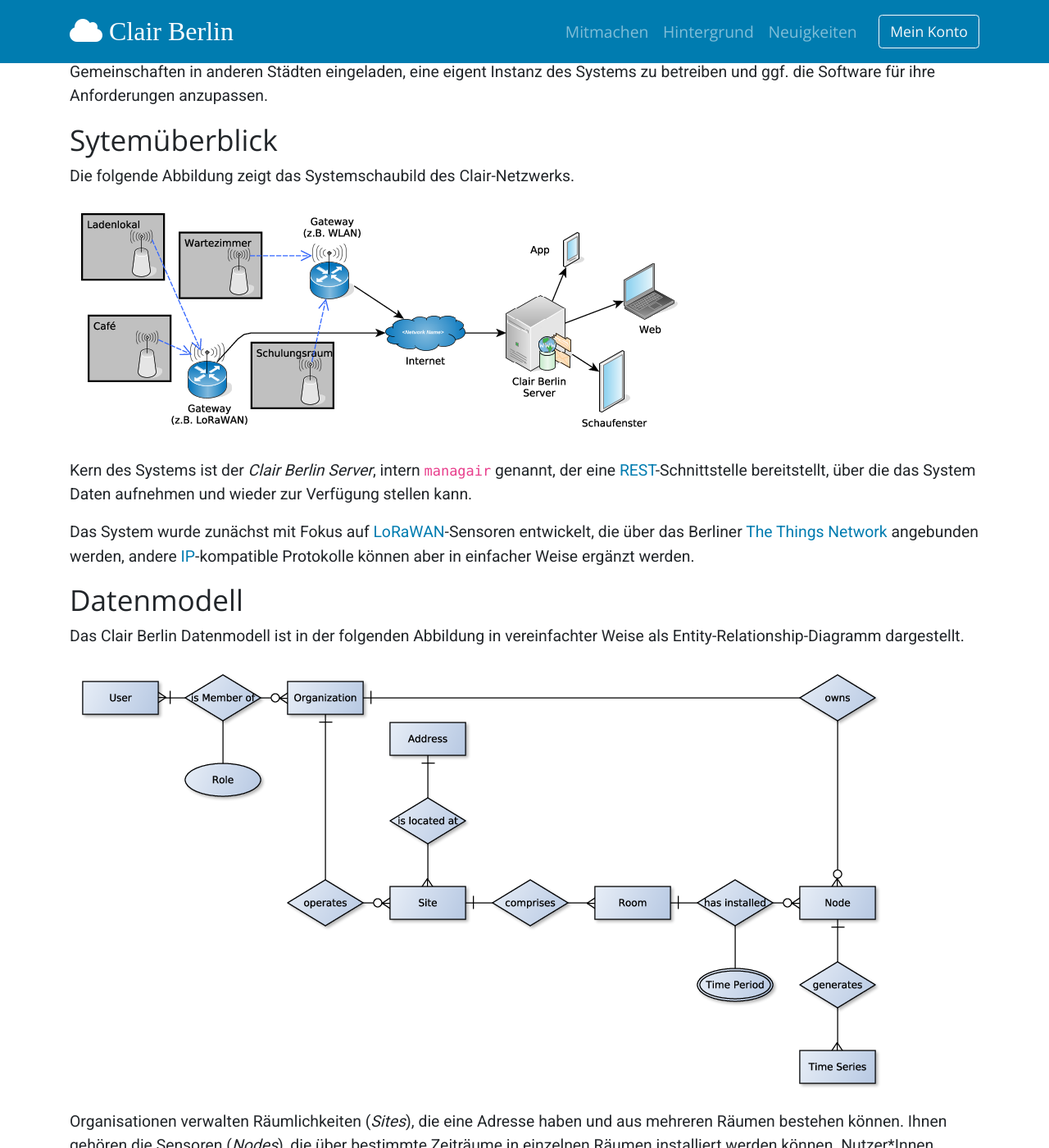
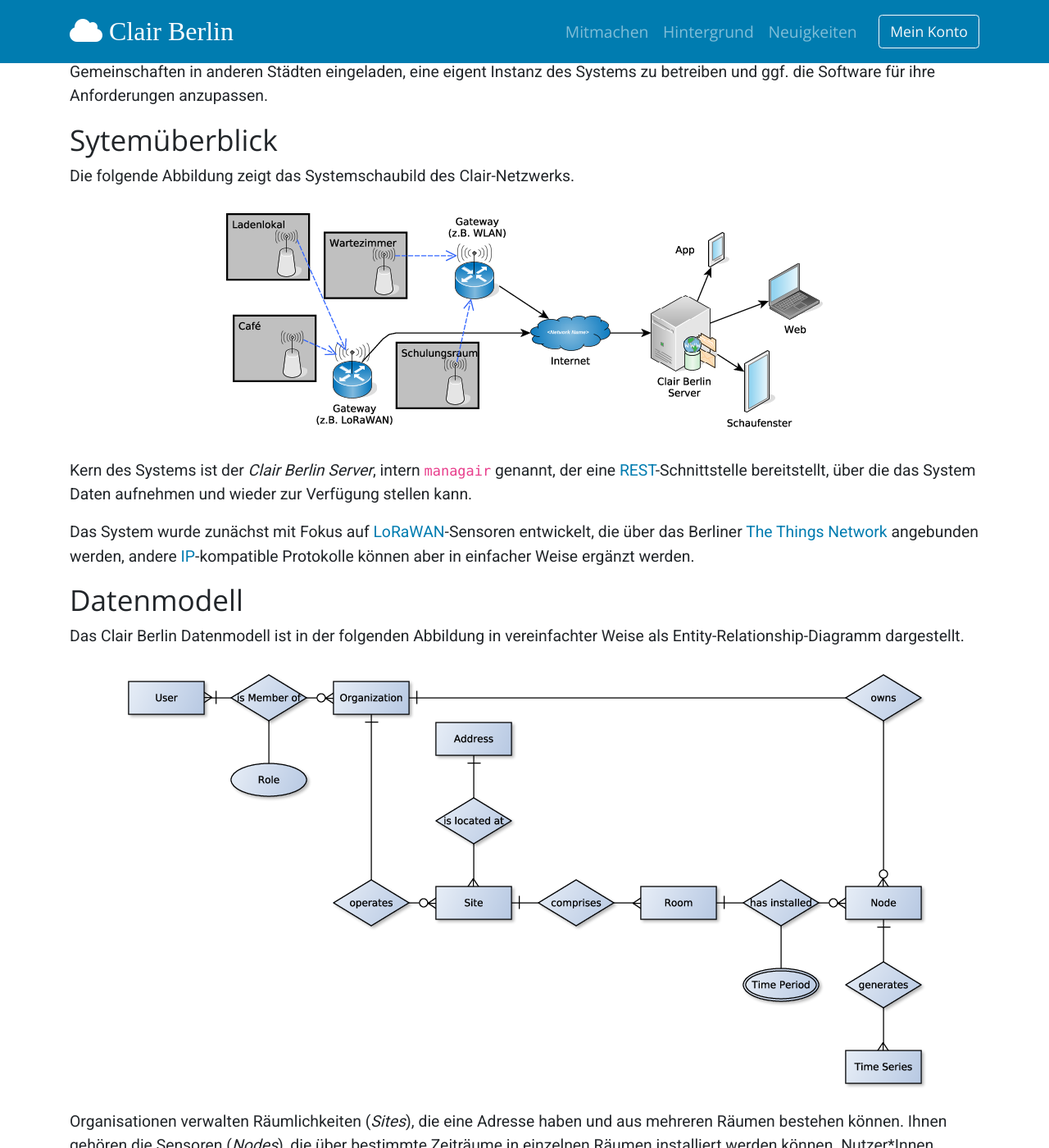
Before and after one commit to ClairBerlin/clair-website, a Jekyll site: the page built from technik.md, in a window 1280 px wide and 1400 px high, scrolled down 250 px. Shown: the whole window at 82% size. Built offline with Jekyll 4.4.1, drawn with Linux system fonts in a browser that asks for light colours; some web fonts are replaced.

Commit message:
Make images in main centered and fluid

```diff
--- a/css/main.scss
+++ b/css/main.scss
@@ -29,3 +29,9 @@ h1 {
   font-family: 'Megrim', cursive;
   font-size: 24pt;
 }
+
+main img {
+  @include img-fluid();
+  display: block;
+  margin: 0 auto 0 auto;
+}
```
